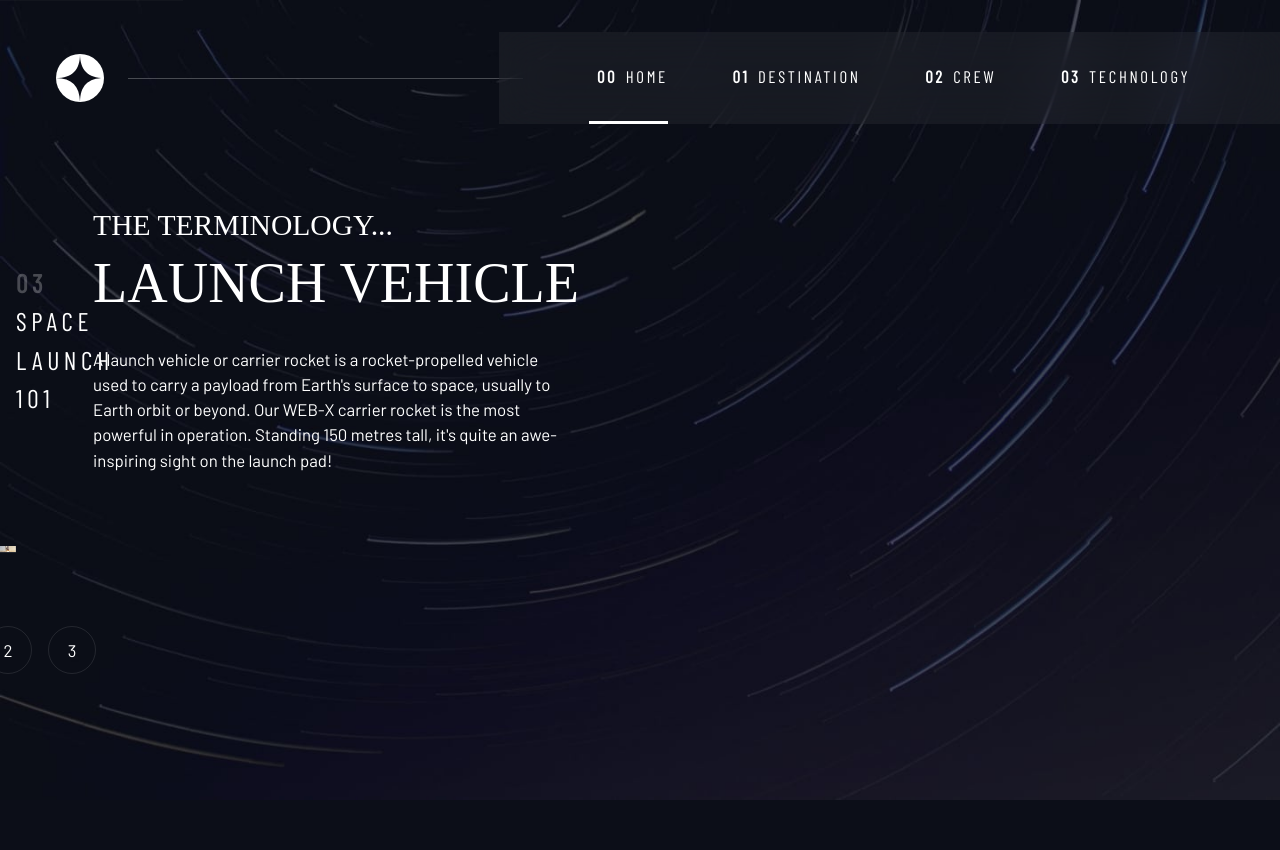
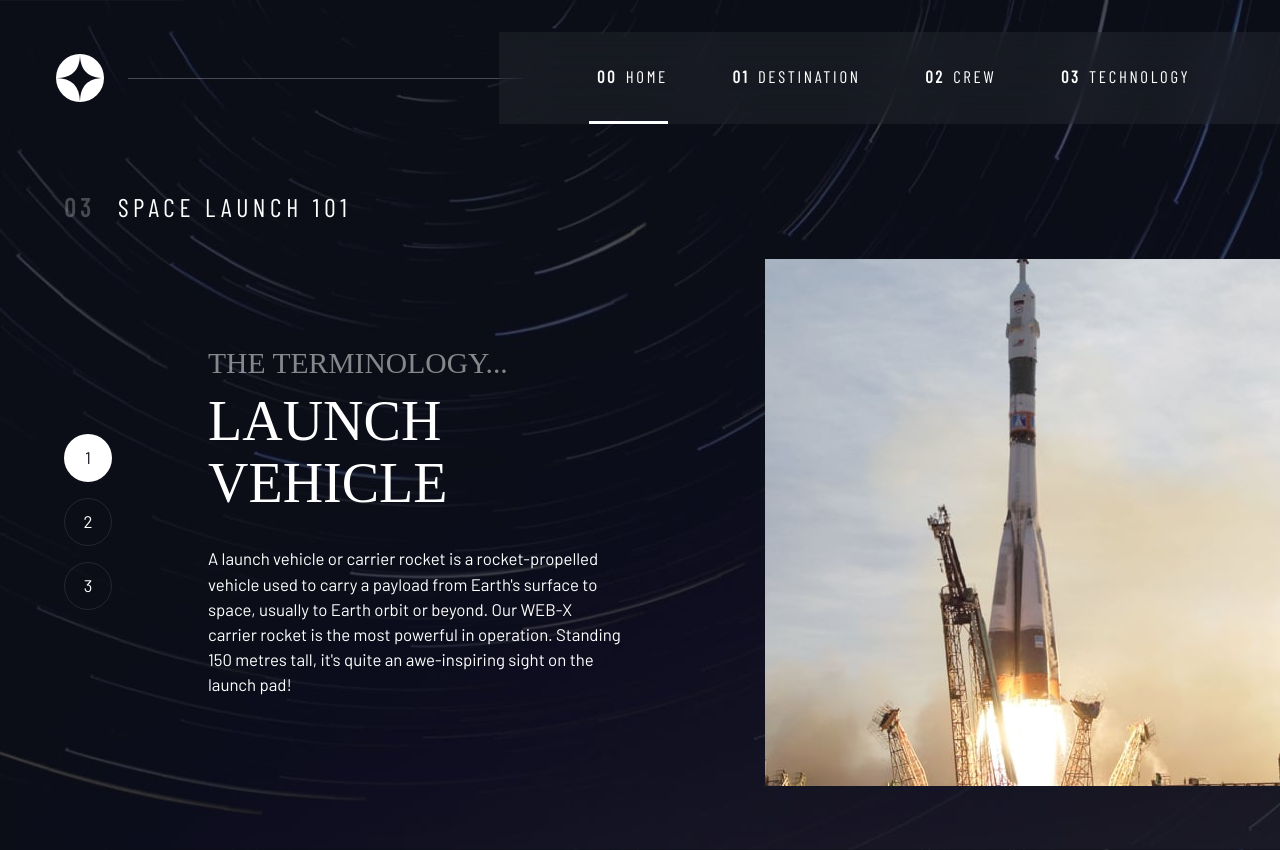
Before and after one commit to AbdullahGoma/SpaceTourism, a plain HTML site: page technology-vehicle.html in a window 1280 px wide. Before the commit the page ends 800 px from the top, so only its background shows below. Drawn offline with nearby package versions, Linux system fonts and the light colour scheme; a web font is replaced by a local one.

Commit message:
Handle large screen of technology

```diff
--- a/index.css
+++ b/index.css
@@ -620,6 +620,14 @@
         "content";
     }
 
+    .technology-lg-screen {
+      display: none;
+    }
+
+    .technology-md-screen {
+      display: block;
+    }
+
     .grid-container--technology .numbered-title {
       padding-inline: 1rem;
     }
@@ -627,14 +635,13 @@
     .grid-container--technology > picture {
       grid-area: image;
       max-width: 100%;
-      border-bottom: 1px solid hsl(var(--clr-white) / 0.1);
     }
 
     .grid-container--technology > .numbers-indicators {
       grid-area: tabs;
     }
 
-    .grid-container--crew > .crew-info {
+    .grid-container--technology > .technology-info {
       grid-area: content;
 
       h2 {
@@ -729,6 +736,39 @@
         height: 70vh;
         width: 100%;
         object-fit: contain;
+      }
+
+      /* technology */
+      .grid-container--technology > .numbers-indicators {
+        flex-direction: column;
+        margin-left: 10rem;
+      }
+
+      .grid-container--technology {
+        justify-content: space-between;
+        grid-template-areas:
+          ". title title ."
+          "tabs content image image"
+          "tabs content image image";
+      }
+
+      .grid-container--technology > .technology-info {
+        margin-left: 10rem;
+      }
+
+      .grid-container--technology > picture {
+        justify-self: end;
+        align-self: end;
+        height: auto;
+        object-fit: contain;
+      }
+
+      .technology-md-screen {
+        display: none;
+      }
+
+      .technology-lg-screen {
+        display: block;
       }
     }
   }
--- a/technology-vehicle.html
+++ b/technology-vehicle.html
@@ -95,8 +95,12 @@
           on the launch pad!
         </p>
       </article>
-      <picture>
+      <picture class="technology-md-screen">
         <img src="/assets/technology/image-launch-vehicle-landscape.jpg" alt="Moon" />
+      </picture>
+
+      <picture class="technology-lg-screen">
+        <img src="/assets/technology/image-launch-vehicle-portrait.jpg" alt="Moon" />
       </picture>
     </main>
 
```
